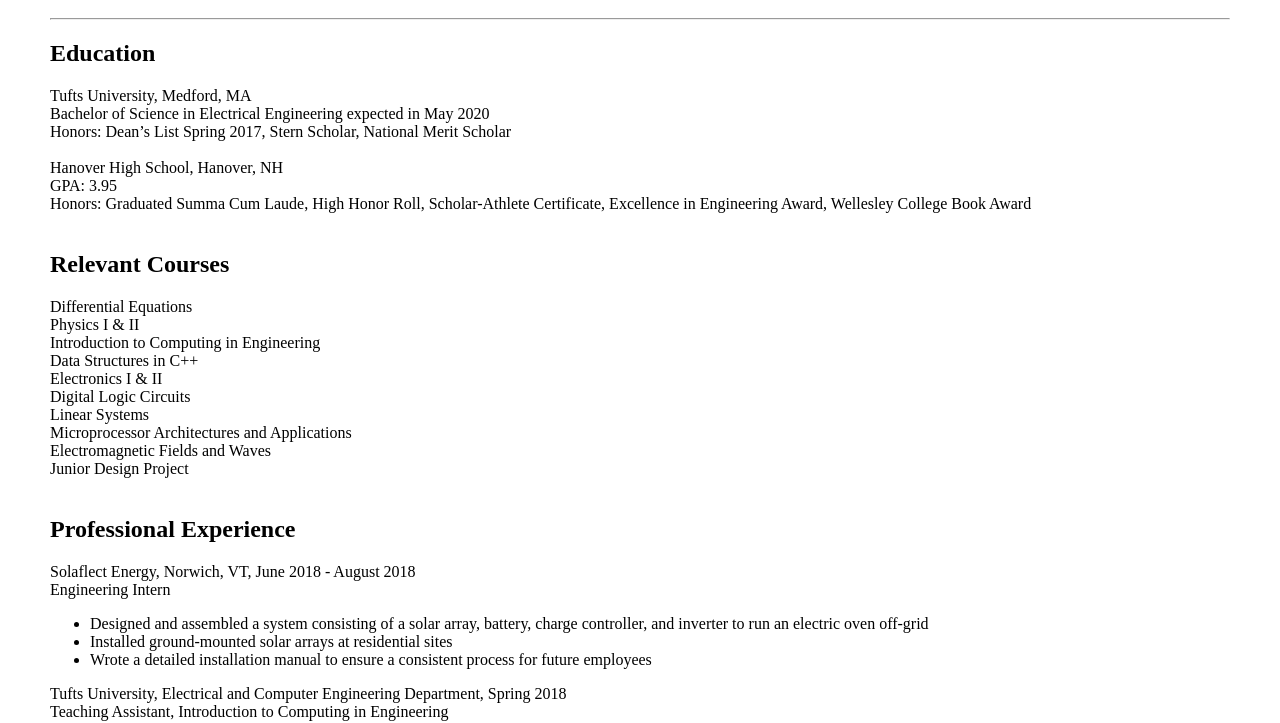
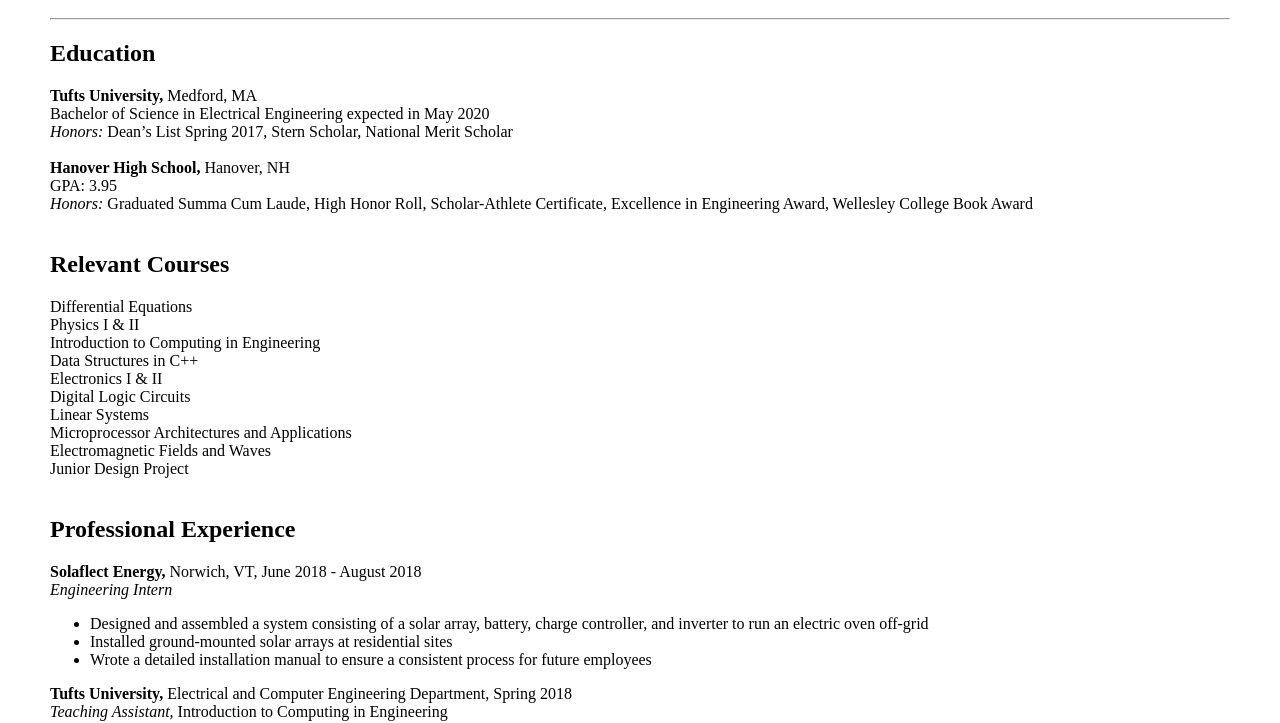
Before and after one commit to EmilyCalandrella/EmilyCalandrella.github.io, a plain HTML site: page resume.html in a window 1280 px wide. Shown: the part 90-813 px from the top of the page. Drawn offline with Linux system fonts and the light colour scheme.

Commit message:
add styling

```diff
--- a/resume.css
+++ b/resume.css
@@ -8,3 +8,11 @@ body {
 h1 {
 	text-align: center;
 }
+
+.bold {
+	font-weight: bold;
+}
+
+.italic {
+	font-style: italic;
+}
```
